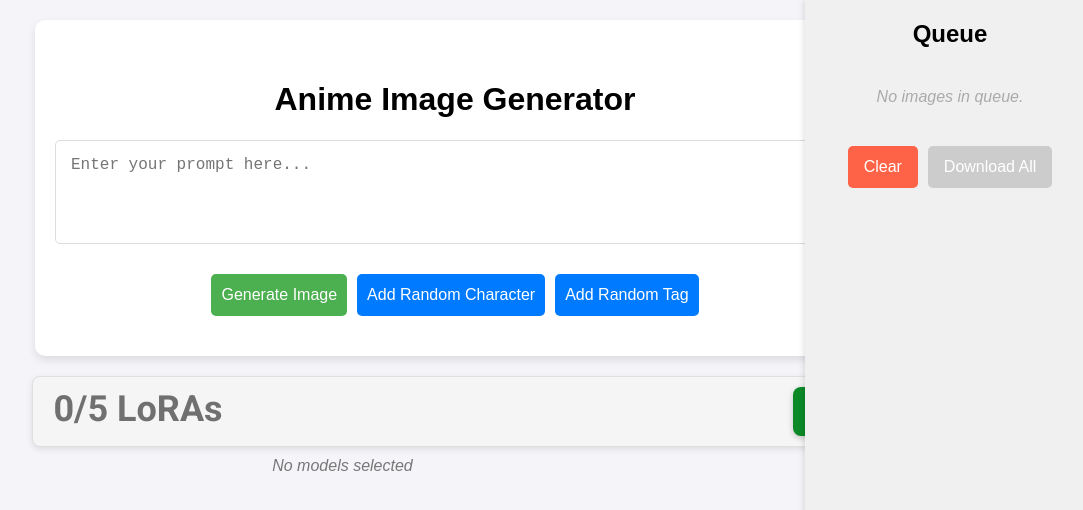
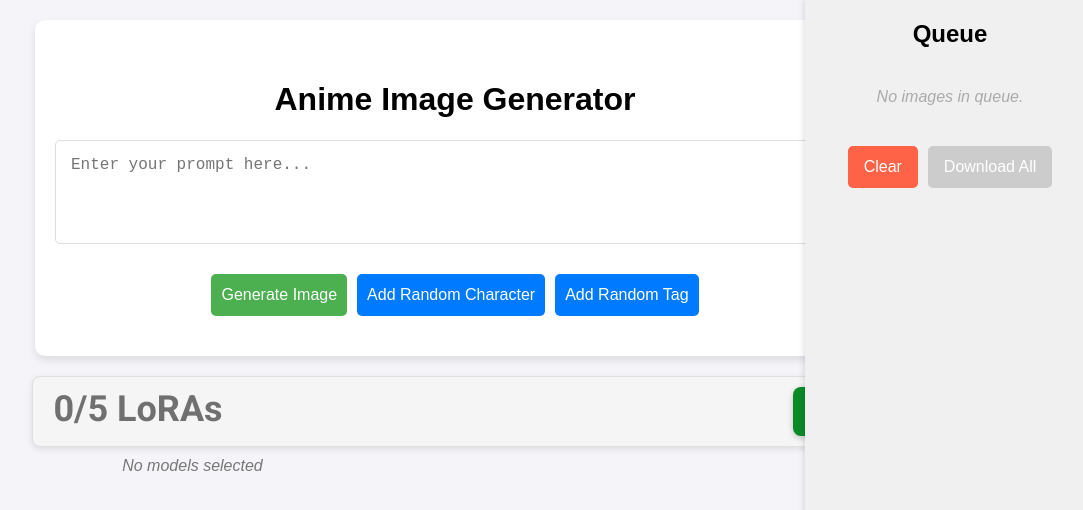
Before and after one commit to realsun1/img-generator, a React (Vite) app: page / in a window 1280 px wide. Shown: the top 510 px of the page, without its empty margins (185-1268 px from the left). Built offline with nearby package versions, Linux system fonts and the light colour scheme.

Commit message:
shift no selection text

```diff
--- a/src/components/ImageGenerator/CivitaiModels/styles.css
+++ b/src/components/ImageGenerator/CivitaiModels/styles.css
@@ -792,7 +792,6 @@
     margin-top: 10px;
     text-align: center; /* Center-align the text */
     margin-right: auto;
-    margin-left: 150px;
 }
 
 /* Media Queries for Responsive Design */
```
